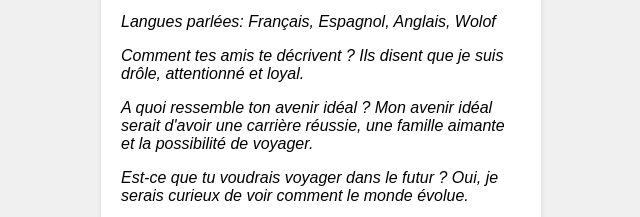
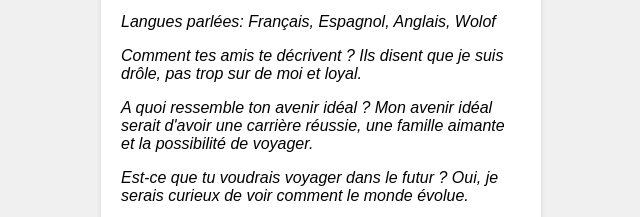
Before and after one commit to Jackemie/moi, a plain HTML site: page index.html in a window 1280 px wide. Both pictures are taken after a click on the button "Tu veux en savoir plus ?". Shown: the part 421-638 px from the top of the page, 319-959 px from the left. Drawn offline with Linux system fonts and the light colour scheme.

Commit message:
Update index.html

```diff
--- a/index.html
+++ b/index.html
@@ -102,7 +102,7 @@
             <p>Passions supplémentaires: Musique, Photographie</p>
             <p>Langues parlées: Français, Espagnol, Anglais, Wolof</p>
 
-            <p>Comment tes amis te décrivent ? Ils disent que je suis drôle, attentionné et loyal.</p>
+            <p>Comment tes amis te décrivent ? Ils disent que je suis drôle, pas trop sur de moi et loyal.</p>
             <p>A quoi ressemble ton avenir idéal ? Mon avenir idéal serait d'avoir une carrière réussie, une famille aimante et la possibilité de voyager.</p>
             <p>Est-ce que tu voudrais voyager dans le futur ? Oui, je serais curieux de voir comment le monde évolue.</p>
             <p>Quel est ton meilleur souvenir d'enfance ? Mon meilleur souvenir d'enfance est lorsque j'ai remporté mon premier match de rugby.</p>
```
